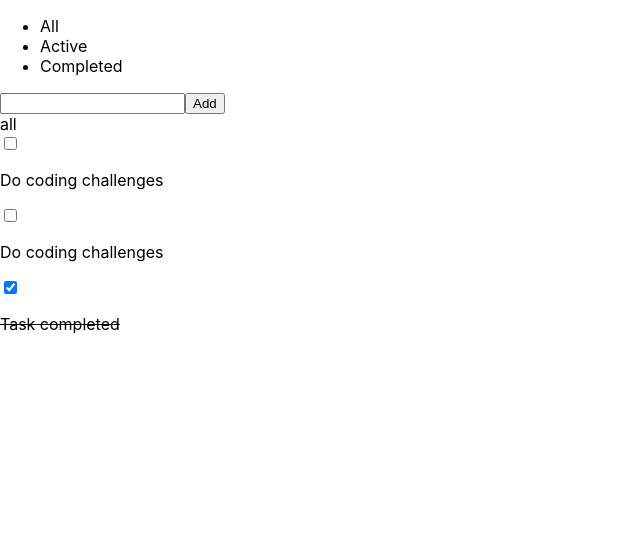
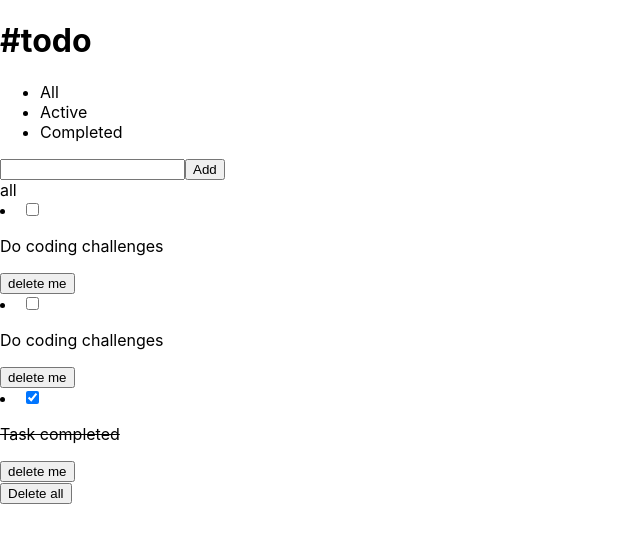
Before and after one commit to camain-elie/todo, a React (Create React App) app: page / in a window 1280 px wide. Shown: the top 542 px of the page, without its empty margins (0-640 px from the left). Built offline with nearby package versions, Linux system fonts and the light colour scheme; the HTML template or start-up script is replaced by a standard one.

Commit message:
Working unstyled todo app with all functionalities and menu. Fixed every bug.

```diff
--- a/src/App.js
+++ b/src/App.js
@@ -1,6 +1,5 @@
 import { Component } from 'react'
 import './App.scss';
-import Todo from './Components/Todo'
 
 class App extends Component {
   constructor(props){
@@ -8,7 +7,9 @@ class App extends Component {
 
     this.addTodo = this.addTodo.bind(this)
     this.handleMenuClick = this.handleMenuClick.bind(this)
-    this.handleChange = this.handleChange.bind(this)
+    this.handleCheckbox = this.handleCheckbox.bind(this)
+    this.deleteAll = this.deleteAll.bind(this)
+    this.deleteOne = this.deleteOne.bind(this)
 
     this.state={
       todoList: [
@@ -31,7 +32,8 @@ class App extends Component {
   }
 
   addTodo(){
-    if(this.state.inputText !== ''){
+    //console.log( this.state.inputText.split(' '))
+    if(this.state.inputText){
       this.setState({
         todoList: [...this.state.todoList,{todo: this.state.inputText, completed: false}],
         inputText: '',
@@ -39,8 +41,27 @@ class App extends Component {
     }
   }
 
-  handleChange(e){
-    console.log(e.target.parentElement)
+  handleCheckbox(index){
+
+    const list = this.state.todoList.map((item, i) => {
+      if (index === i) {
+        return {todo: item.todo, completed: !item.completed}
+      } else {
+        return item
+      }
+    })
+
+    this.setState({ todoList: list })
+  }
+
+  deleteOne(index){
+    const list = this.state.todoList.filter((item, i) => index !== i)
+
+    this.setState({ todoList: list })
+  }
+
+  deleteAll(){
+    this.setState({ todoList: []})
   }
 
   handleMenuClick(e){
@@ -49,11 +70,24 @@ class App extends Component {
 
   render(){
 
+    const todoList = this.state.todoList.map((item, index) => {
+      //let classes = {`todo ${line.completed ? 'todo--completed' : ''} ${(this.state.currentMenu === active && line.completed ) ? 'todo--disabled' : ''}`}
 
+      return(
+        <li className={`todo ${item.completed ? 'todo--completed' : ''}
+          ${(this.state.currentMenu === 'active' && item.completed ) || (this.state.currentMenu === 'completed' && !item.completed) ? 'todo--disabled' : ''}`}
+          key={index}
+        >
+          <input type="checkbox" checked={item.completed} onChange={() => this.handleCheckbox(index)}></input>
+          <p>{item.todo}</p>
+          <button onClick={() => this.deleteOne(index)}>delete me</button>
+        </li>
+      )
+    })
 
     return(
       <div className="app">
-
+        <h1>#todo</h1>
         <div className="menu">
           <ul>
             <li data-name="all" onClick={this.handleMenuClick}>All</li>
@@ -72,10 +106,18 @@ class App extends Component {
 
 
         <div className="todo-list">
-          {this.state.todoList.map((line, index) =>
+
+          {todoList}
+
+          {/*this.state.todoList.map((line, index) =>
             <Todo todo={line.todo} completed={line.completed} handleChange={this.handleChange} key={index} />
-          )}
+          )*/}
+
+          <div className="todo-list__delete-all">
+            <button onClick={this.deleteAll}>Delete all</button>
+          </div>
         </div>
+
       </div>
     )
   }
--- a/src/App.scss
+++ b/src/App.scss
@@ -1,3 +1,21 @@
 .App {
   text-align: center;
 }
+
+.todo{
+  &__text{
+      &--completed{
+          text-decoration: line-through;
+      }
+  }
+
+  &--disabled{
+    display: none;
+  }
+
+  &--completed{
+    p{
+      text-decoration: line-through;
+    }
+  }
+}
```
